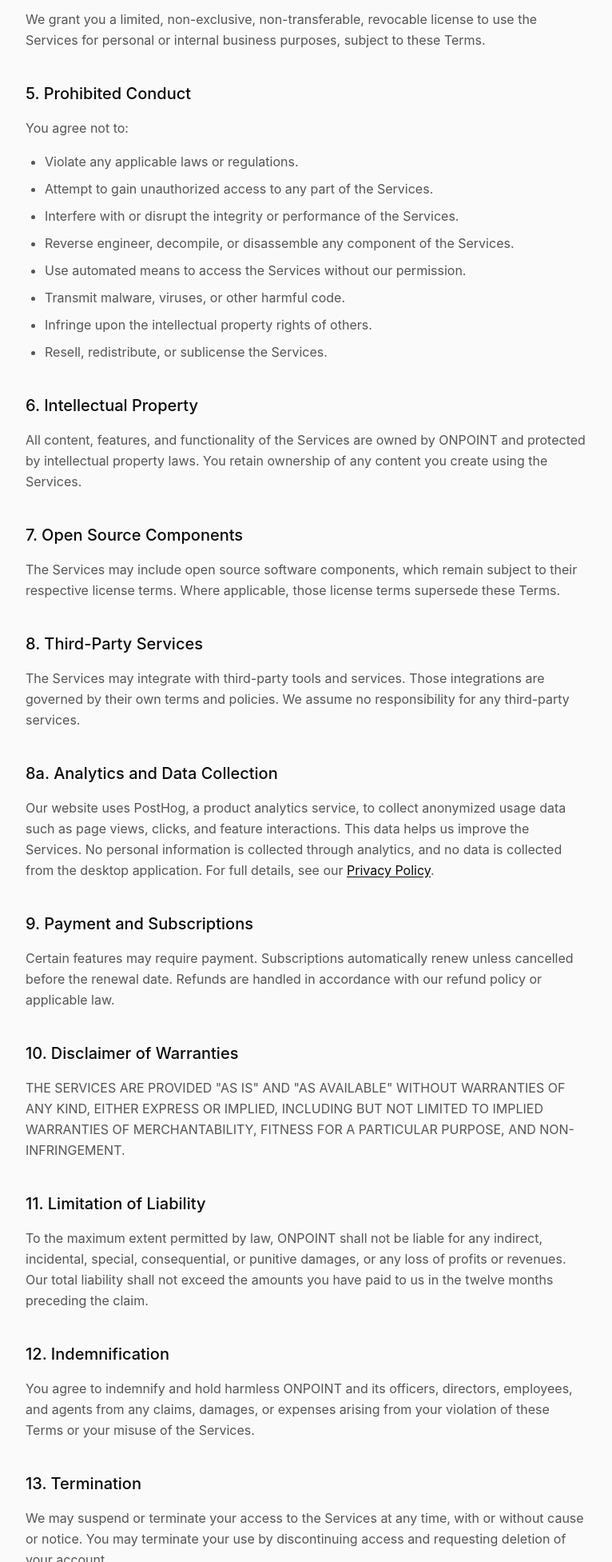
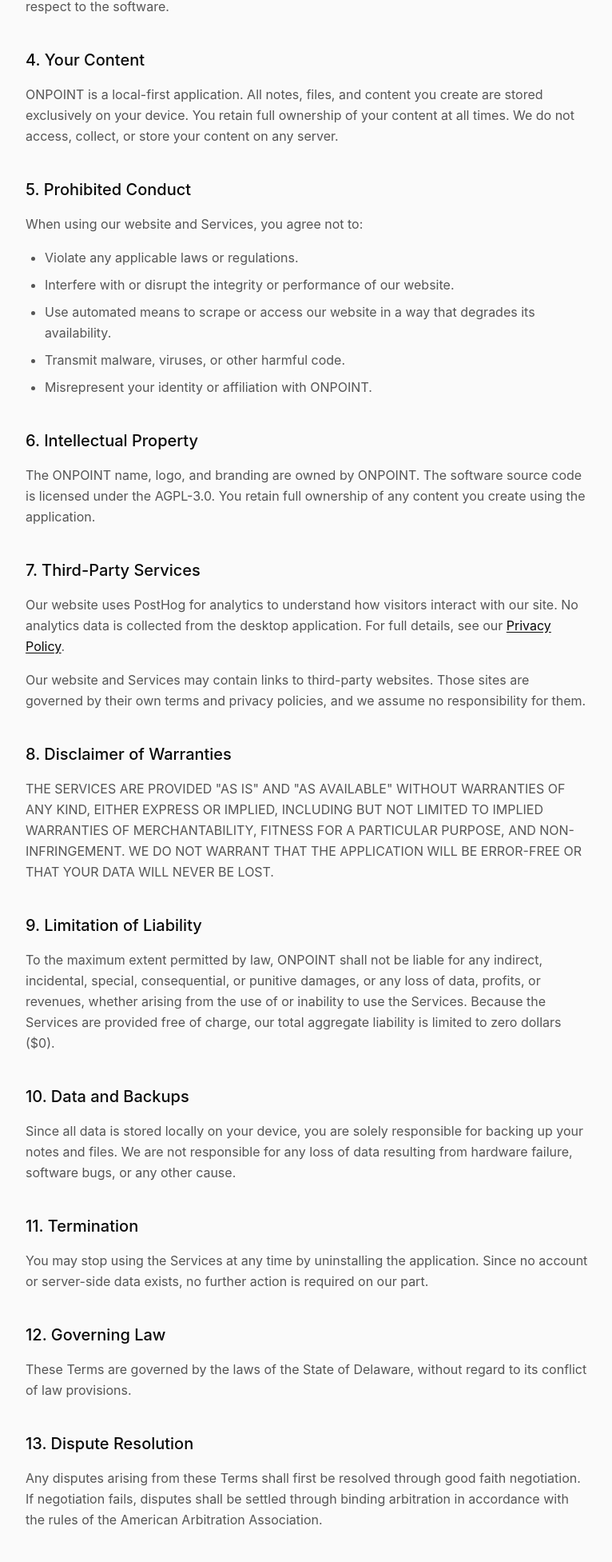
Before and after one commit to onpoint-sh/onpoint, an Astro site in the folder apps/marketing/: page /terms in a window 1280 px wide. Shown: the part 847-2800 px from the top of the page at 80% size, without its empty margins (256-1022 px from the left). Built offline with nearby package versions, Linux system fonts and the light colour scheme; Astro itself is replaced by a stand-in of ours; a web font is replaced by a local one.

Commit message:
fix: terms page

```diff
--- a/apps/marketing/src/pages/terms.astro
+++ b/apps/marketing/src/pages/terms.astro
@@ -30,134 +30,116 @@
         </section>
 
         <section class="space-y-4">
-          <h2 class="text-xl font-medium text-foreground">3. Your Account</h2>
+          <h2 class="text-xl font-medium text-foreground">3. License and Open Source</h2>
           <p>
-            If you create an account, you are responsible for maintaining the confidentiality of your credentials and for all activities that occur under your account. You agree to provide accurate information, keep your details current, report any unauthorized access immediately, and not share your credentials with others.
+            ONPOINT is open source software licensed under the <strong class="text-foreground">GNU Affero General Public License v3.0 (AGPL-3.0)</strong>. You are free to use, study, modify, and redistribute the software in accordance with the terms of the AGPL-3.0 license. The full license text is available in the project's source repository.
+          </p>
+          <p>
+            Nothing in these Terms restricts any rights granted to you under the AGPL-3.0 license. In the event of any conflict between these Terms and the AGPL-3.0, the AGPL-3.0 prevails with respect to the software.
           </p>
         </section>
 
         <section class="space-y-4">
-          <h2 class="text-xl font-medium text-foreground">4. Permitted Use</h2>
+          <h2 class="text-xl font-medium text-foreground">4. Your Content</h2>
           <p>
-            We grant you a limited, non-exclusive, non-transferable, revocable license to use the Services for personal or internal business purposes, subject to these Terms.
+            ONPOINT is a local-first application. All notes, files, and content you create are stored exclusively on your device. You retain full ownership of your content at all times. We do not access, collect, or store your content on any server.
           </p>
         </section>
 
         <section class="space-y-4">
           <h2 class="text-xl font-medium text-foreground">5. Prohibited Conduct</h2>
-          <p>You agree not to:</p>
+          <p>When using our website and Services, you agree not to:</p>
           <ul class="list-disc pl-6 space-y-2">
             <li>Violate any applicable laws or regulations.</li>
-            <li>Attempt to gain unauthorized access to any part of the Services.</li>
-            <li>Interfere with or disrupt the integrity or performance of the Services.</li>
-            <li>Reverse engineer, decompile, or disassemble any component of the Services.</li>
-            <li>Use automated means to access the Services without our permission.</li>
+            <li>Interfere with or disrupt the integrity or performance of our website.</li>
+            <li>Use automated means to scrape or access our website in a way that degrades its availability.</li>
             <li>Transmit malware, viruses, or other harmful code.</li>
-            <li>Infringe upon the intellectual property rights of others.</li>
-            <li>Resell, redistribute, or sublicense the Services.</li>
+            <li>Misrepresent your identity or affiliation with ONPOINT.</li>
           </ul>
         </section>
 
         <section class="space-y-4">
           <h2 class="text-xl font-medium text-foreground">6. Intellectual Property</h2>
           <p>
-            All content, features, and functionality of the Services are owned by ONPOINT and protected by intellectual property laws. You retain ownership of any content you create using the Services.
+            The ONPOINT name, logo, and branding are owned by ONPOINT. The software source code is licensed under the AGPL-3.0. You retain full ownership of any content you create using the application.
           </p>
         </section>
 
         <section class="space-y-4">
-          <h2 class="text-xl font-medium text-foreground">7. Open Source Components</h2>
+          <h2 class="text-xl font-medium text-foreground">7. Third-Party Services</h2>
           <p>
-            The Services may include open source software components, which remain subject to their respective license terms. Where applicable, those license terms supersede these Terms.
+            Our website uses PostHog for analytics to understand how visitors interact with our site. No analytics data is collected from the desktop application. For full details, see our <a href="/privacy" class="text-primary hover:text-primary/80 underline underline-offset-2">Privacy Policy</a>.
+          </p>
+          <p>
+            Our website and Services may contain links to third-party websites. Those sites are governed by their own terms and privacy policies, and we assume no responsibility for them.
           </p>
         </section>
 
         <section class="space-y-4">
-          <h2 class="text-xl font-medium text-foreground">8. Third-Party Services</h2>
-          <p>
-            The Services may integrate with third-party tools and services. Those integrations are governed by their own terms and policies. We assume no responsibility for any third-party services.
+          <h2 class="text-xl font-medium text-foreground">8. Disclaimer of Warranties</h2>
+          <p class="uppercase">
+            The Services are provided "as is" and "as available" without warranties of any kind, either express or implied, including but not limited to implied warranties of merchantability, fitness for a particular purpose, and non-infringement. We do not warrant that the application will be error-free or that your data will never be lost.
           </p>
         </section>
 
         <section class="space-y-4">
-          <h2 class="text-xl font-medium text-foreground">8a. Analytics and Data Collection</h2>
+          <h2 class="text-xl font-medium text-foreground">9. Limitation of Liability</h2>
           <p>
-            Our website uses PostHog, a product analytics service, to collect anonymized usage data such as page views, clicks, and feature interactions. This data helps us improve the Services. No personal information is collected through analytics, and no data is collected from the desktop application. For full details, see our <a href="/privacy" class="text-primary hover:text-primary/80 underline underline-offset-2">Privacy Policy</a>.
+            To the maximum extent permitted by law, ONPOINT shall not be liable for any indirect, incidental, special, consequential, or punitive damages, or any loss of data, profits, or revenues, whether arising from the use of or inability to use the Services. Because the Services are provided free of charge, our total aggregate liability is limited to zero dollars ($0).
           </p>
         </section>
 
         <section class="space-y-4">
-          <h2 class="text-xl font-medium text-foreground">9. Payment and Subscriptions</h2>
+          <h2 class="text-xl font-medium text-foreground">10. Data and Backups</h2>
           <p>
-            Certain features may require payment. Subscriptions automatically renew unless cancelled before the renewal date. Refunds are handled in accordance with our refund policy or applicable law.
+            Since all data is stored locally on your device, you are solely responsible for backing up your notes and files. We are not responsible for any loss of data resulting from hardware failure, software bugs, or any other cause.
           </p>
         </section>
 
         <section class="space-y-4">
-          <h2 class="text-xl font-medium text-foreground">10. Disclaimer of Warranties</h2>
-          <p class="uppercase">
-            The Services are provided "as is" and "as available" without warranties of any kind, either express or implied, including but not limited to implied warranties of merchantability, fitness for a particular purpose, and non-infringement.
+          <h2 class="text-xl font-medium text-foreground">11. Termination</h2>
+          <p>
+            You may stop using the Services at any time by uninstalling the application. Since no account or server-side data exists, no further action is required on our part.
           </p>
         </section>
 
         <section class="space-y-4">
-          <h2 class="text-xl font-medium text-foreground">11. Limitation of Liability</h2>
-          <p>
-            To the maximum extent permitted by law, ONPOINT shall not be liable for any indirect, incidental, special, consequential, or punitive damages, or any loss of profits or revenues. Our total liability shall not exceed the amounts you have paid to us in the twelve months preceding the claim.
-          </p>
-        </section>
-
-        <section class="space-y-4">
-          <h2 class="text-xl font-medium text-foreground">12. Indemnification</h2>
-          <p>
-            You agree to indemnify and hold harmless ONPOINT and its officers, directors, employees, and agents from any claims, damages, or expenses arising from your violation of these Terms or your misuse of the Services.
-          </p>
-        </section>
-
-        <section class="space-y-4">
-          <h2 class="text-xl font-medium text-foreground">13. Termination</h2>
-          <p>
-            We may suspend or terminate your access to the Services at any time, with or without cause or notice. You may terminate your use by discontinuing access and requesting deletion of your account.
-          </p>
-        </section>
-
-        <section class="space-y-4">
-          <h2 class="text-xl font-medium text-foreground">14. Governing Law</h2>
+          <h2 class="text-xl font-medium text-foreground">12. Governing Law</h2>
           <p>
             These Terms are governed by the laws of the State of Delaware, without regard to its conflict of law provisions.
           </p>
         </section>
 
         <section class="space-y-4">
-          <h2 class="text-xl font-medium text-foreground">15. Dispute Resolution</h2>
+          <h2 class="text-xl font-medium text-foreground">13. Dispute Resolution</h2>
           <p>
             Any disputes arising from these Terms shall first be resolved through good faith negotiation. If negotiation fails, disputes shall be settled through binding arbitration in accordance with the rules of the American Arbitration Association.
           </p>
         </section>
 
         <section class="space-y-4">
-          <h2 class="text-xl font-medium text-foreground">16. Changes to Terms</h2>
+          <h2 class="text-xl font-medium text-foreground">14. Changes to Terms</h2>
           <p>
             We may modify these Terms at any time. Updated Terms will be posted on this page with a revised date. Your continued use of the Services after changes are posted constitutes acceptance of the modified Terms.
           </p>
         </section>
 
         <section class="space-y-4">
-          <h2 class="text-xl font-medium text-foreground">17. Severability</h2>
+          <h2 class="text-xl font-medium text-foreground">15. Severability</h2>
           <p>
             If any provision of these Terms is found to be unenforceable, that provision will be limited or removed to the minimum extent necessary, and the remaining provisions will remain in full effect.
           </p>
         </section>
 
         <section class="space-y-4">
-          <h2 class="text-xl font-medium text-foreground">18. Entire Agreement</h2>
+          <h2 class="text-xl font-medium text-foreground">16. Entire Agreement</h2>
           <p>
-            These Terms, together with our <a href="/privacy" class="text-primary hover:text-primary/80 underline underline-offset-2">Privacy Policy</a>, constitute the entire agreement between you and ONPOINT regarding the Services, superseding any prior agreements or understandings.
+            These Terms, together with our <a href="/privacy" class="text-primary hover:text-primary/80 underline underline-offset-2">Privacy Policy</a> and the AGPL-3.0 license, constitute the entire agreement between you and ONPOINT regarding the Services, superseding any prior agreements or understandings.
           </p>
         </section>
 
         <section class="space-y-4">
-          <h2 class="text-xl font-medium text-foreground">19. Contact Us</h2>
+          <h2 class="text-xl font-medium text-foreground">17. Contact Us</h2>
           <p>
             If you have questions about these Terms, please contact us at <a href="mailto:legal@onpoint.sh" class="text-primary hover:text-primary/80 underline underline-offset-2">legal@onpoint.sh</a>.
           </p>
```
